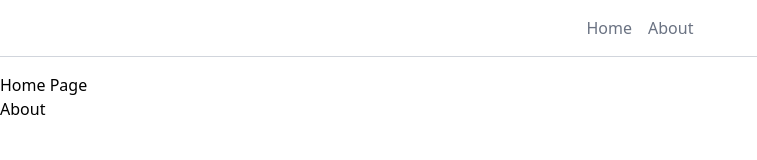
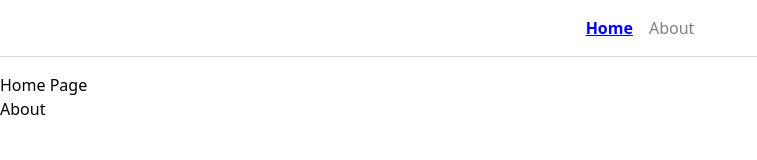
Before and after one commit to MahmudAnik1630/react-router-again, a React (Create React App) app in the folder react-router-again/: page / in a window 1280 px wide. Shown: the top 160 px of the page, without its empty margins (0-757 px from the left). Built offline with nearby package versions, Linux system fonts and the light colour scheme.

Commit message:
Update NavBar.jsx

```diff
--- a/react-router-again/src/components/NavBar.jsx
+++ b/react-router-again/src/components/NavBar.jsx
@@ -1,14 +1,20 @@
-import React from 'react'
-import { Link } from 'react-router-dom'
+import React from 'react';
+import { NavLink } from 'react-router-dom';
 
 function NavBar() {
+
+  const activeStyle = ({ isActive }) => ({
+    color:  isActive ? 'blue' : 'gray',
+    fontWeight: isActive ? 'bold' : 'normal',
+    textDecoration: isActive ? 'underline' : 'none'
+  });
+
   return (
     <nav className='text-gray-500 flex justify-center gap-4 p-4 border-b border-gray-300 mb-4'>
-        <Link to='/'>Home</Link>
-        <Link to='/about'>About</Link>
-
+      <NavLink style={activeStyle} to='/'>Home</NavLink>
+      <NavLink style={activeStyle} to='/about'>About</NavLink>
     </nav>
   )
 }
 
-export default NavBar
+export default NavBar;
```
